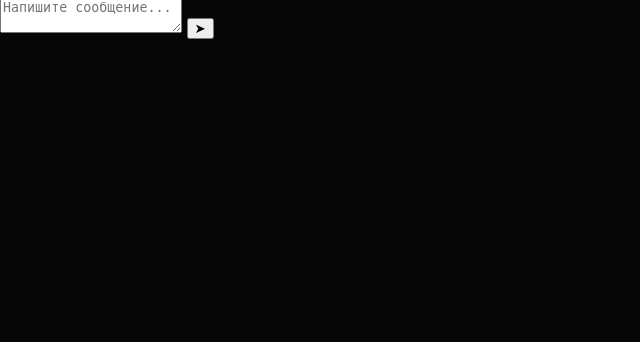
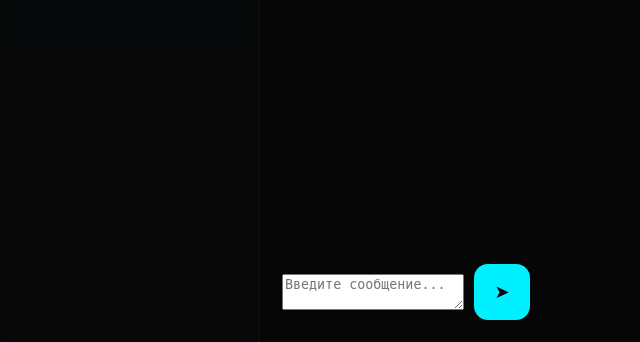
Before and after one commit to warriyup/LearnXAI, a Flask app: page /full/ in a window 1280 px wide. Shown: the part 458-800 px from the top of the page, without its empty margins (0-640 px from the left). Run offline with Flask 3, Linux system fonts and the light colour scheme; data that the repository does not hold is empty.

Commit message:
Update index.html

```diff
--- a/full_version/templates/index.html
+++ b/full_version/templates/index.html
@@ -2,32 +2,39 @@
 <html lang="ru">
 <head>
     <meta charset="UTF-8">
-    <title>LearnX AI</title>
-    <link rel="stylesheet" href="/full/static/style.css">
+    <title>LearnX</title>
+    <link rel="stylesheet" href="/full_version/static/style.css">
 </head>
 
 <body>
 
-<div id="sidebar">
-    <img id="logo" src="/full/static/logo.png" alt="logo">
+<div class="layout">
+
+    <!-- SIDEBAR -->
+    <div class="sidebar">
+        <div class="logo-box">
+            <img src="/full_version/static/logo.png" class="logo">
             <h2>LearnX</h2>
+        </div>
 
-    <button id="new-chat">Новый чат</button>
+        <button id="new-chat" class="menu-btn">Новый чат</button>
 
-    <h3>Чаты</h3>
+        <div class="section-title">Чаты</div>
         <div id="chat-list"></div>
     </div>
 
-<div id="chat-container">
-    <div id="chat-box"></div>
+    <!-- CHAT AREA -->
+    <div class="chat-area">
+        <div id="chat-box" class="chat-box"></div>
 
-    <div id="input-wrap">
-        <textarea id="msg" placeholder="Напишите сообщение..."></textarea>
-        <button id="send-btn">➤</button>
+        <div class="input-area">
+            <textarea id="msg" placeholder="Введите сообщение..."></textarea>
+            <button id="send-btn" class="send-btn">➤</button>
         </div>
     </div>
 
-<script src="/full/static/app.js"></script>
+</div>
 
+<script src="/full_version/static/app.js"></script>
 </body>
 </html>
```
Lines whose indentation alone changed are shown as unchanged.
